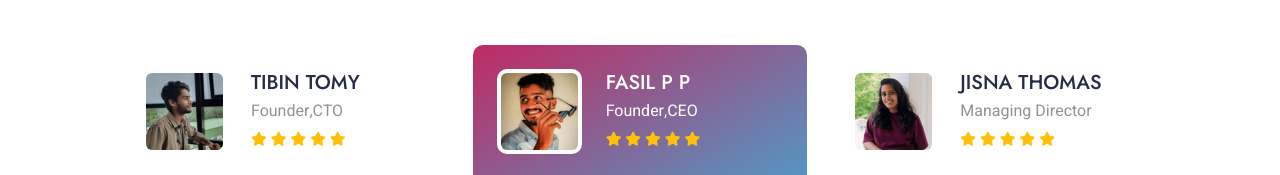
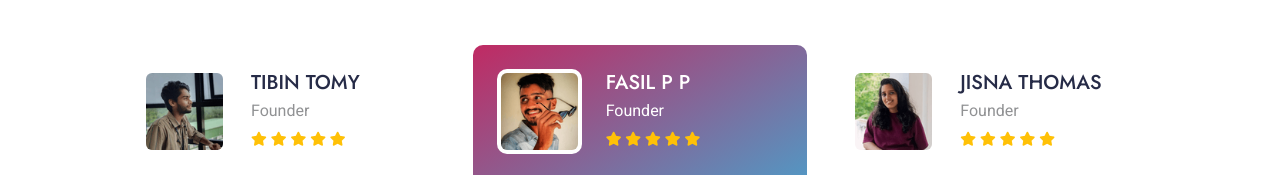
Before and after one commit to Fasil-fazz/xylonet-website, a plain HTML site: page index.html in a window 1280 px wide. Shown: the part 2916-3091 px from the top of the page. Drawn offline with nearby package versions, Linux system fonts and the light colour scheme.

Commit message:
Update index.html

```diff
--- a/index.html
+++ b/index.html
@@ -221,7 +221,7 @@
                             <img class="img-fluid bg-white rounded flex-shrink-0 p-1" src="./img/Team/tibi.png" style="width: 85px; height: 85px;">
                             <div class="ms-4">
                                 <h5 class="mb-1">TIBIN TOMY</h5>
-                                <p class="mb-1">Founder,CTO</p>
+                                <p class="mb-1">Founder</p>
                                 <div>
                                     <small class="fa fa-star text-warning"></small>
                                     <small class="fa fa-star text-warning"></small>
@@ -245,7 +245,7 @@
                             <img class="img-fluid bg-white rounded flex-shrink-0 p-1" src="./img/Team/fazz.png" style="width: 85px; height: 85px;">
                             <div class="ms-4">
                                 <h5 class="mb-1">FASIL P P</h5>
-                                <p class="mb-1">Founder,CEO</p>
+                                <p class="mb-1">Founder</p>
                                 <div>
                                     <small class="fa fa-star text-warning"></small>
                                     <small class="fa fa-star text-warning"></small>
@@ -267,7 +267,7 @@
                             <img class="img-fluid bg-white rounded flex-shrink-0 p-1" src="./img/Team/jiss.png" style="width: 85px; height: 85px;">
                             <div class="ms-4">
                                 <h5 class="mb-1">JISNA THOMAS</h5>
-                                <p class="mb-1">Managing Director</p>
+                                <p class="mb-1">Founder</p>
                                 <div>
                                     <small class="fa fa-star text-warning"></small>
                                     <small class="fa fa-star text-warning"></small>
@@ -289,7 +289,7 @@
                             <img class="img-fluid bg-white rounded flex-shrink-0 p-1" src="./img/Team/Raf.png" style="width: 85px; height: 85px;">
                             <div class="ms-4">
                                 <h5 class="mb-1">RAFSEENA K</h5>
-                                <p class="mb-1">Chairman</p>
+                                <p class="mb-1">Founder</p>
                                 <div>
                                     <small class="fa fa-star text-warning"></small>
                                     <small class="fa fa-star text-warning"></small>
@@ -311,7 +311,7 @@
                             <img class="img-fluid bg-white rounded flex-shrink-0 p-1" src="./img/Team/anju.png" style="width: 85px; height: 85px;">
                             <div class="ms-4">
                                 <h5 class="mb-1">ANJALI P</h5>
-                                <p class="mb-1">General Manager</p>
+                                <p class="mb-1">Founder</p>
                                 <div>
                                     <small class="fa fa-star text-warning"></small>
                                     <small class="fa fa-star text-warning"></small>
@@ -333,7 +333,7 @@
                             <img class="img-fluid bg-white rounded flex-shrink-0 p-1" src="./img/Team/akku.png" style="width: 85px; height: 85px;">
                             <div class="ms-4">
                                 <h5 class="mb-1">ANAGHA THANKACHAN</h5>
-                                <p class="mb-1">Administrative Head</p>
+                                <p class="mb-1">Founder</p>
                                 <div>
                                     <small class="fa fa-star text-warning"></small>
                                     <small class="fa fa-star text-warning"></small>
```
